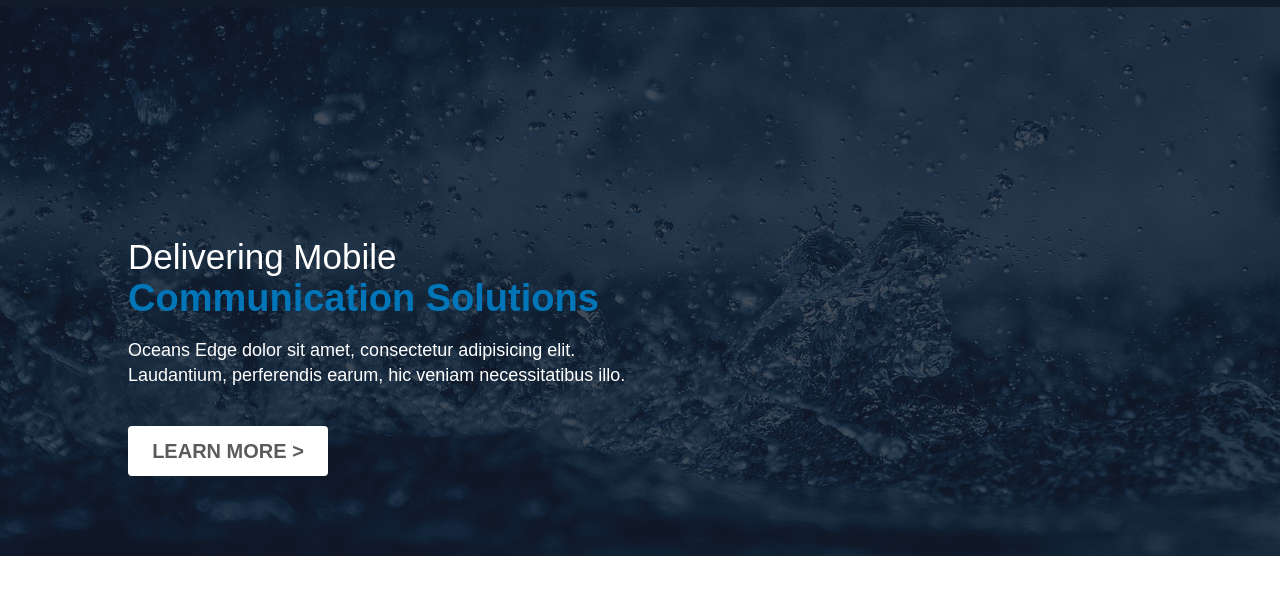
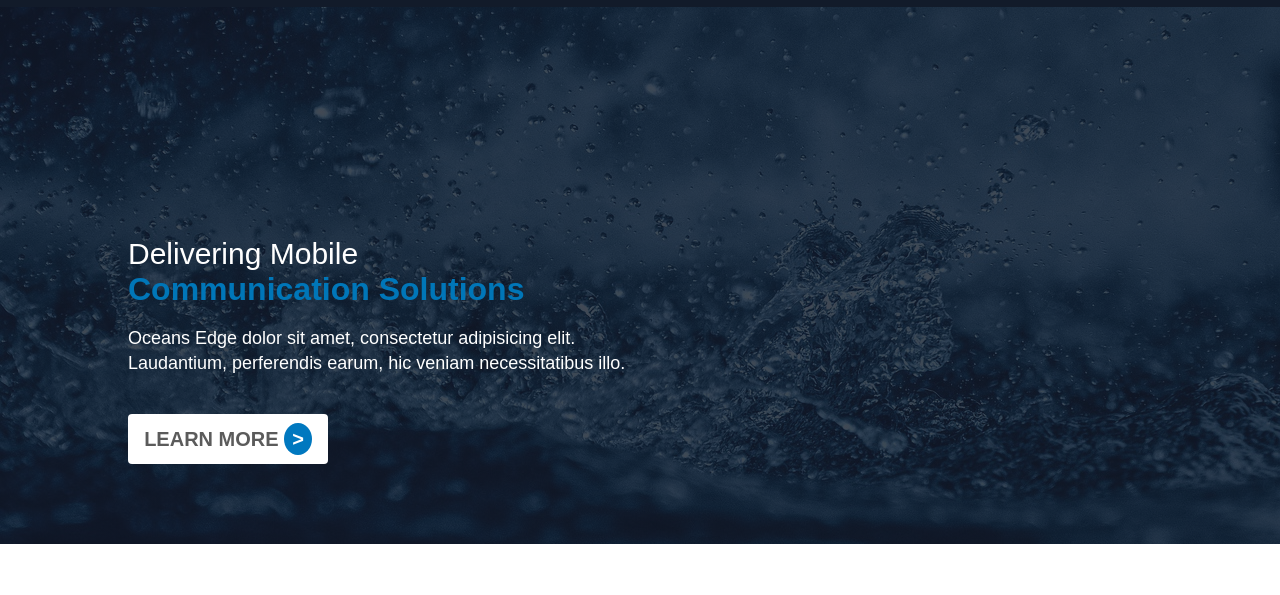
Before and after one commit to subrinasultana/Oceans-Edge_part2, a plain HTML site: page index.html in a window 1280 px wide. Shown: the part 93-688 px from the top of the page. Drawn offline with Linux system fonts and the light colour scheme.

Commit message:
Update style.css

```diff
--- a/css/style.css
+++ b/css/style.css
@@ -64,13 +64,13 @@ header{
 .banner_content h1{
     font-family: sans-serif;
     font-weight: 400;
-    font-size:35px ;
+    font-size:30px ;
     color: #fff;
     margin: 0 0;
 }
 .banner_content h2{
     font-family: sans-serif;
-    font-size:38px ;
+    font-size:32px ;
     color: #0076B8;
     margin: 0 0;
 }
@@ -100,4 +100,10 @@ header{
 .banner_content button:hover{
     color: #0076B8;
 }
+.banner_content span{
+    border-radius: 50%;
+    padding:5px 8px;
+    background-color: #0078BF;
+    color: #fff;
+}
 /*banner section end*/
```
